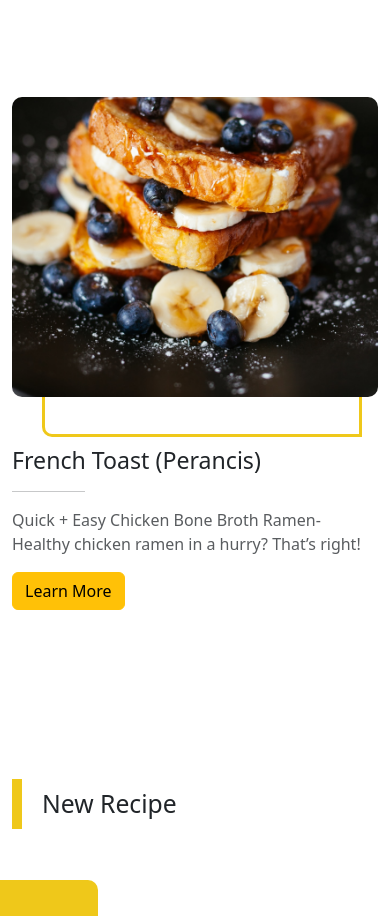
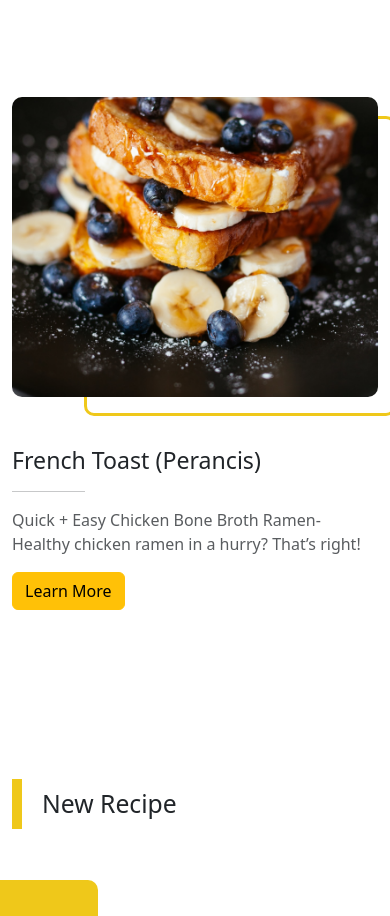
Before and after one commit to suprayogo/pijar-food-fe, a plain HTML site: page index.html in a window 390 px wide. Shown: the part 1059-1975 px from the top of the page. Drawn offline with nearby package versions, Linux system fonts and the light colour scheme.

Commit message:
[ change ] Styele CSS home

```diff
--- a/style/home.css
+++ b/style/home.css
@@ -63,14 +63,14 @@ transition: all 0.32s ease 0s;
 
   .bg_yellow_3 {
    border: 3px solid #efc81a ;
-    height: 500px;
-    width: 475px;
+    height: 100vh;
+    width: 80%;
     position: absolute;
-    left: 30vh;
-    bottom: 0 ;
-    top: 30vh;
+    left: 10vh;
+
+    top: 20vh;
     z-index: -1;
-    border-radius: 10px 10px 10px 10px;
+    border-radius: 0px 10px 10px 10px;
   }
 
 
@@ -171,12 +171,7 @@ transition: all 0.32s ease 0s;
     }
 
     #popular-for-u .bg_yellow_3 {
-      height: 270px;
-      width: 320px;
-      position: absolute;
-      left: 5vh;
-      top: 26vh;
-      border-radius: 10px 0px 0px 10px;
+height: 300px;
     }
 
 
```
Also changed, not shown: img/logo.png.
